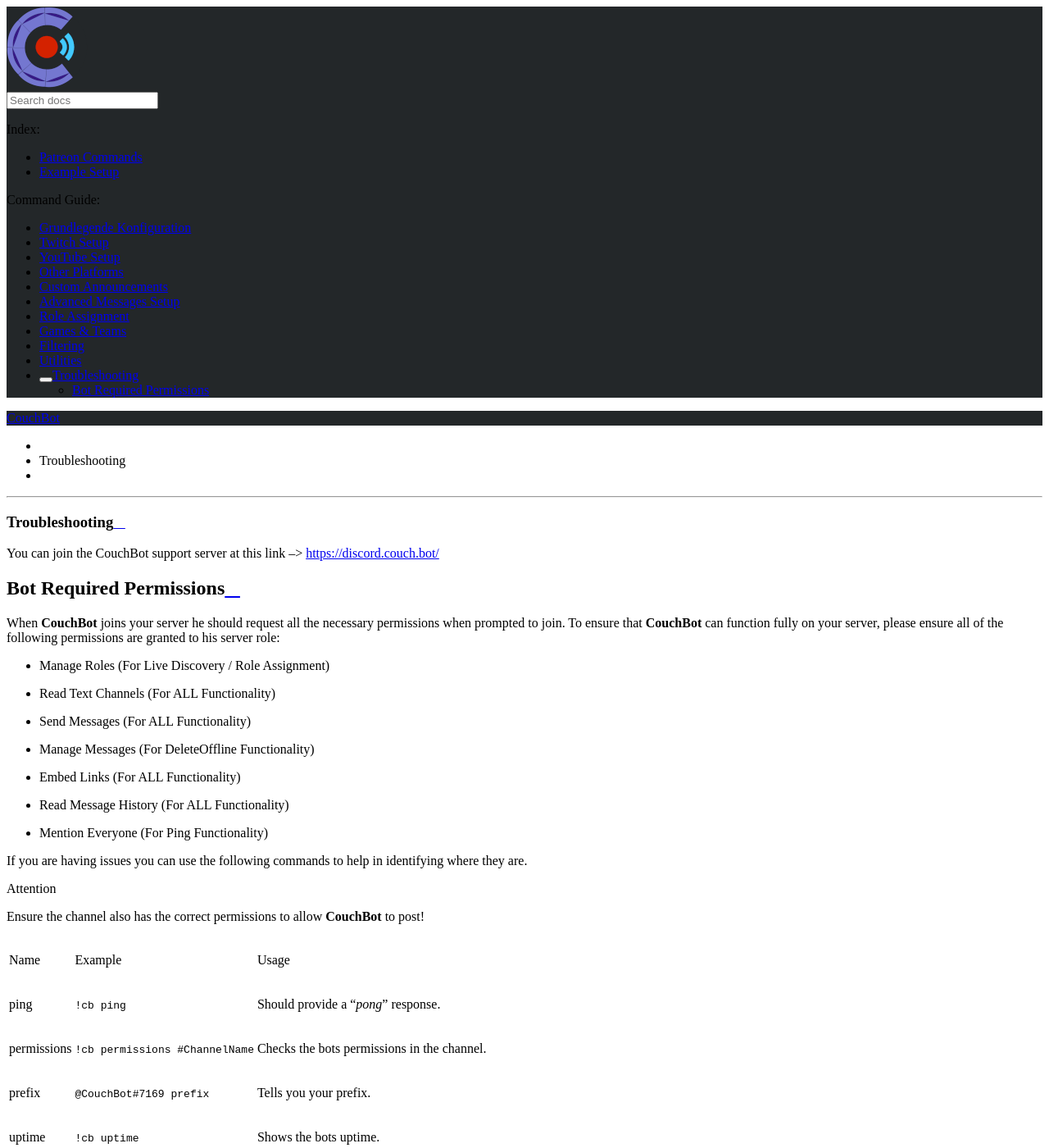
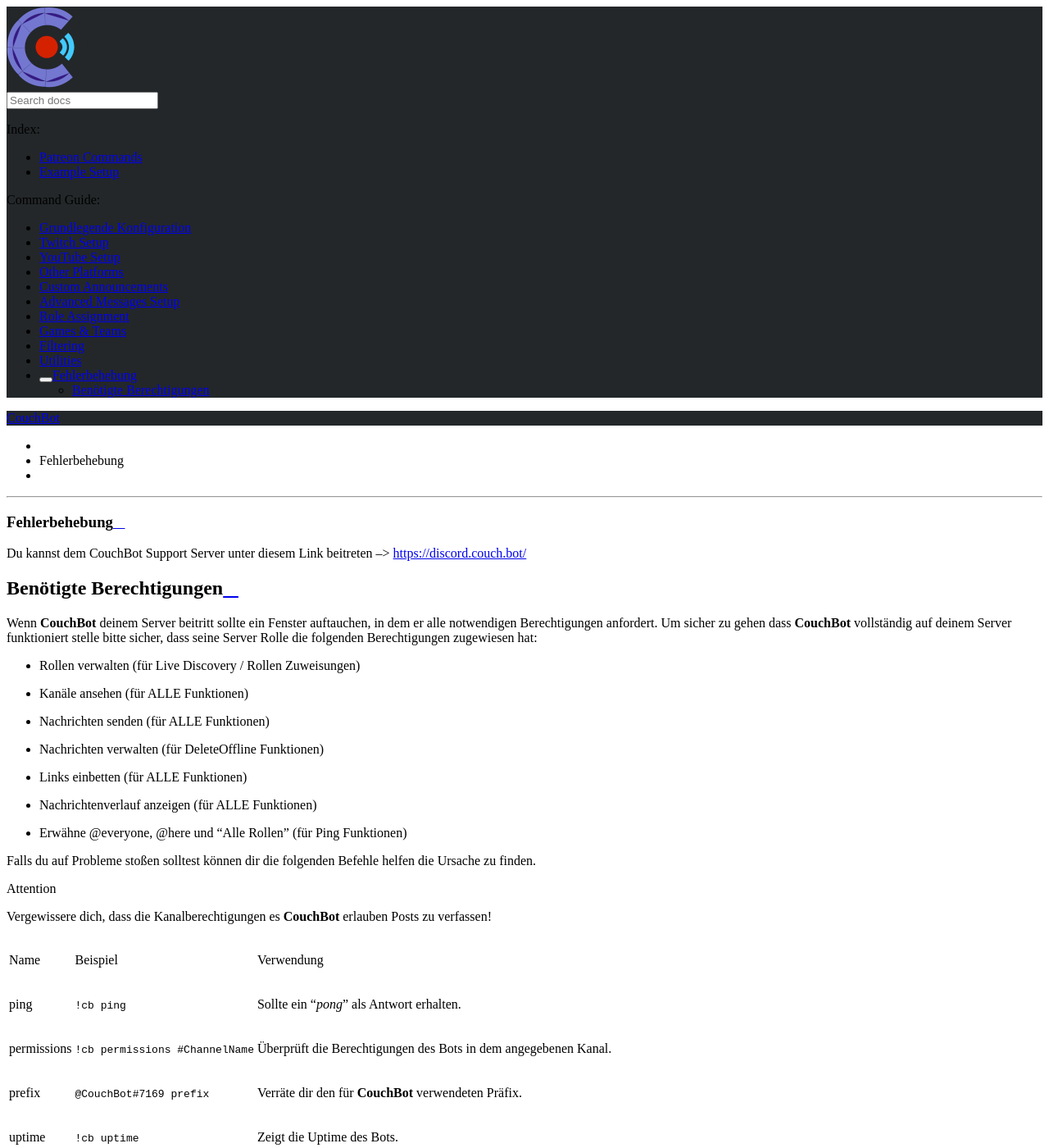
Before and after one commit to MTDCodes/CouchBot.Docs.German, a Sphinx documentation site: the page built from docs/troubleshooting.rst, in a window 1280 px wide and 1400 px high. Shown: the whole window at 82% size. Built offline with Sphinx 7.4.7 and the Read the Docs theme 2.0.0, drawn with Linux system fonts in a browser that asks for light colours.

Commit message:
Update troubleshooting.rst

```diff
--- a/docs/troubleshooting.rst
+++ b/docs/troubleshooting.rst
@@ -1,38 +1,38 @@
 .. _troubleshooting:
 
-===============
-Troubleshooting
-===============
+==============
+Fehlerbehebung
+==============
 
-You can join the CouchBot support server at this link --> https://discord.couch.bot/
+Du kannst dem CouchBot Support Server unter diesem Link beitreten --> https://discord.couch.bot/
 
 ------------------------
-Bot Required Permissions
+Benötigte Berechtigungen
 ------------------------
 
-When **CouchBot** joins your server he should request all the necessary permissions when prompted to join.
-To ensure that **CouchBot** can function fully on your server, please ensure all of the following permissions are granted to his server role:
+Wenn **CouchBot** deinem Server beitritt sollte ein Fenster auftauchen, in dem er alle notwendigen Berechtigungen anfordert.
+Um sicher zu gehen dass **CouchBot** vollständig auf deinem Server funktioniert stelle bitte sicher, dass seine Server Rolle die folgenden Berechtigungen zugewiesen hat:
 
-- Manage Roles (For Live Discovery / Role Assignment)
-- Read Text Channels (For ALL Functionality)
-- Send Messages (For ALL Functionality)
-- Manage Messages (For DeleteOffline Functionality)
-- Embed Links (For ALL Functionality)
-- Read Message History (For ALL Functionality)
-- Mention Everyone (For Ping Functionality)
+- Rollen verwalten (für Live Discovery / Rollen Zuweisungen)
+- Kanäle ansehen (für ALLE Funktionen)
+- Nachrichten senden (für ALLE Funktionen)
+- Nachrichten verwalten (für DeleteOffline Funktionen)
+- Links einbetten (für ALLE Funktionen)
+- Nachrichtenverlauf anzeigen (für ALLE Funktionen)
+- Erwähne @everyone, @here und "Alle Rollen" (für Ping Funktionen)
 
-If you are having issues you can use the following commands to help in identifying where they are.
+Falls du auf Probleme stoßen solltest können dir die folgenden Befehle helfen die Ursache zu finden.
 
-.. attention:: Ensure the channel also has the correct permissions to allow **CouchBot** to post!
+.. attention:: Vergewissere dich, dass die Kanalberechtigungen es **CouchBot** erlauben Posts zu verfassen!
 
-+-------------+----------------------------------+---------------------------------------------+
-| Name        | Example                          | Usage                                       |
-+-------------+----------------------------------+---------------------------------------------+
-| ping        | ``!cb ping``                     | Should provide a "*pong*" response.         |
-+-------------+----------------------------------+---------------------------------------------+
-| permissions | ``!cb permissions #ChannelName`` | Checks the bots permissions in the channel. |
-+-------------+----------------------------------+---------------------------------------------+
-| prefix      | ``@CouchBot#7169 prefix``        | Tells you your prefix.                      |
-+-------------+----------------------------------+---------------------------------------------+
-| uptime      | ``!cb uptime``                   | Shows the bots uptime.                      |
-+-------------+----------------------------------+---------------------------------------------+
++-------------+----------------------------------+-----------------------------------------------------------------+
+| Name        | Beispiel                         | Verwendung                                                      |
++-------------+----------------------------------+-----------------------------------------------------------------+
+| ping        | ``!cb ping``                     | Sollte ein "*pong*" als Antwort erhalten.                       |
++-------------+----------------------------------+-----------------------------------------------------------------+
+| permissions | ``!cb permissions #ChannelName`` | Überprüft die Berechtigungen des Bots in dem angegebenen Kanal. |
++-------------+----------------------------------+-----------------------------------------------------------------+
+| prefix      | ``@CouchBot#7169 prefix``        | Verräte dir den für **CouchBot** verwendeten Präfix.            |
++-------------+----------------------------------+-----------------------------------------------------------------+
+| uptime      | ``!cb uptime``                   | Zeigt die Uptime des Bots.                                      |
++-------------+----------------------------------+-----------------------------------------------------------------+
```
